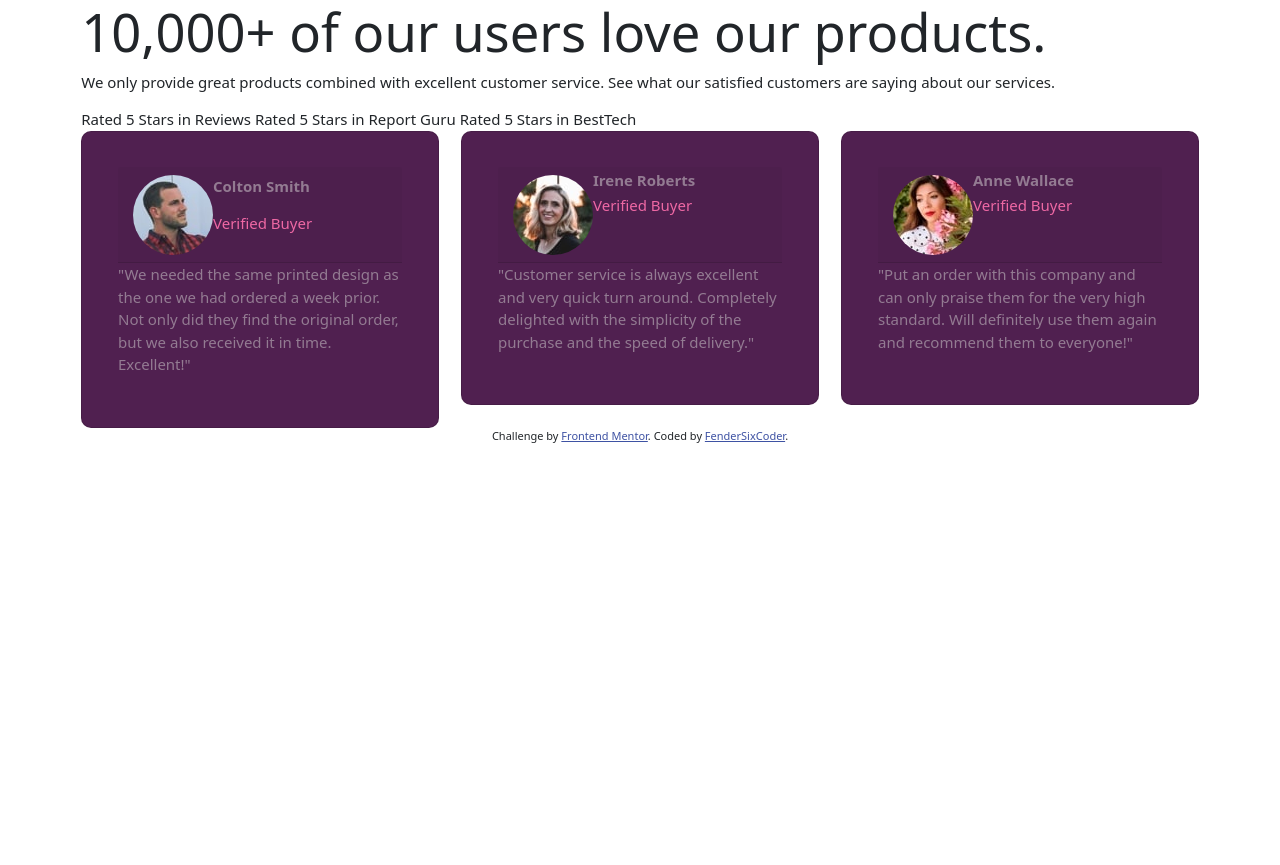
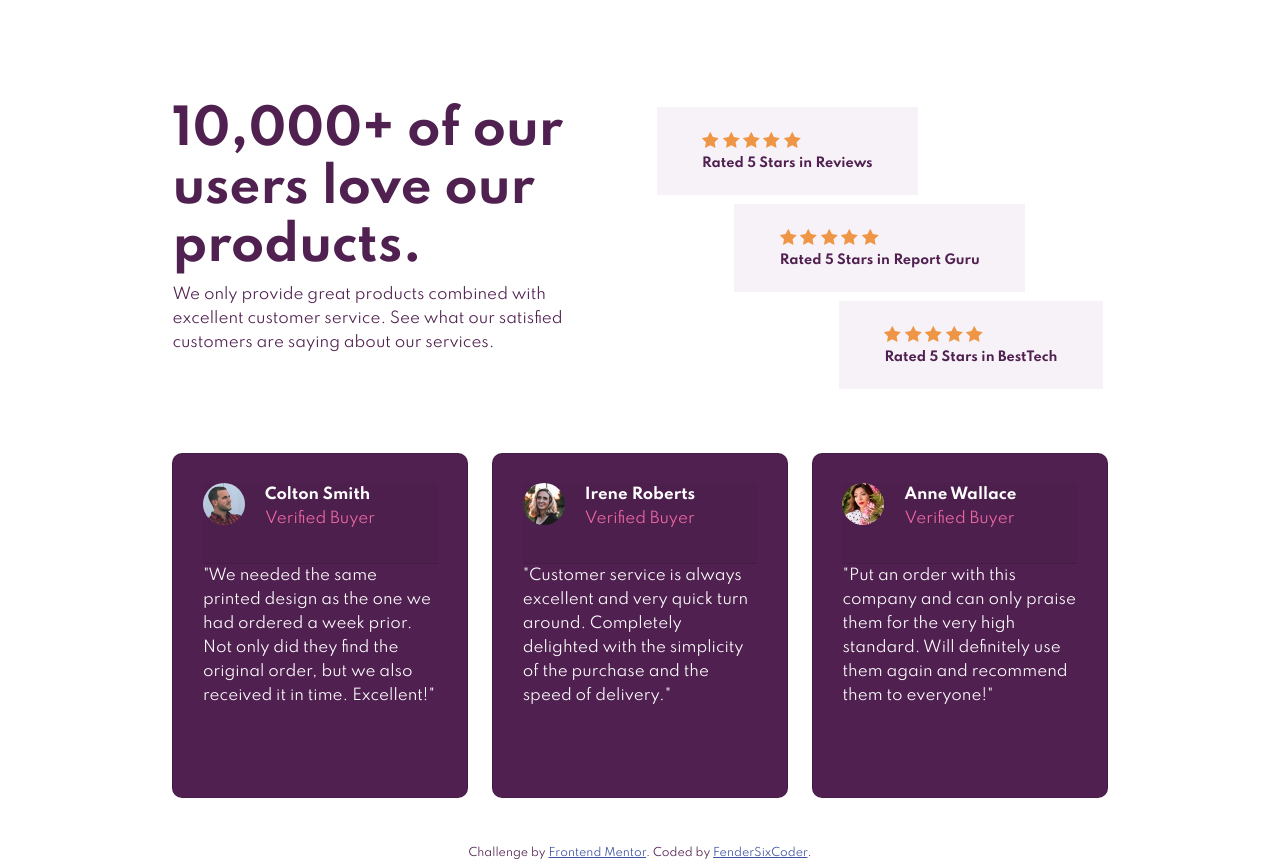
Before and after one commit to FenderSix/social-proof-section, a plain HTML site: page index.html in a window 1280 px wide. Before the commit the page ends 800 px from the top, so only its background shows below. Drawn offline with nearby package versions, Linux system fonts and the light colour scheme.

Commit message:
Style rating boxes and other elements to match design.

```diff
--- a/css/styles.css
+++ b/css/styles.css
@@ -1,74 +1,118 @@
 /* Global Styles */
 * {
+  font-family: 'Spartan', sans-serif;
   margin: 0;
   padding: 0;
   box-sizing: border-box;
 }
 
 html {
-  font-family: 'Spartan', sans-serif;
+
+}
+
+body {
+  background-image: url(../images/bg-pattern-top-desktop.svg) top right no-repeat;
   font-size: 15px;
-  color: #511f50; /* fallback color */
+  line-height: 1.5rem;
+  color: #511f50;
+  /* fallback color */
   color: hsl(300, 43%, 22%);
   text-align: left;
 }
 
-body {
-  background-color: #fff;
+h1 {
+  font-size: 3rem;
+  font-weight: 700;
 }
 
-h1 {
-  font-size: 3.5rem;
+.container {
+  padding: 8% 8%;
+}
+
+/* Title Area */
+.description {
+  max-width: 430px;
+}
+
+/* Ratings */
+.rating-box {
+  background-color: #f7f2f8;
+  /* fallback color*/
+  background-color: hsl(303, 24%, 96%);
+  color: #511f50;
+  /* fallback color */
+  color: hsl(300, 43%, 22%);
+  font-size: .8rem;
+  font-weight: 700;
+  margin: 1%;
+  padding: 20px 10%;
+}
+
+.star-group {
+  margin-right: 5%;
 }
 
 /* Quote Boxes */
 .quote-box {
-  background-color: #511f50; /* fallback color */
+  background-color: #511f50;
+  /* fallback color */
   background-color: hsl(300, 43%, 22%);
+  margin-top: 20%;
   padding: 10%;
   border-radius: 10px;
+  min-width: 255px;
+}
+
+.card-header {
+  padding: 0 0 1.5rem 0;
 }
 
 .identity {
-  padding: 0;
-  line-height: .7rem;
+  padding: 8px 0 0 0;
+  line-height: .5rem;
 }
 
 .portrait {
   border-radius: 100%;
   float: left;
+  margin-right: 20px;
+  width: 42px;
 }
 
 .person {
-  color: #caa2c8; /* fallback color */
-  color: hsl(303, 10%, 53%);
+  color: #fff;
+  /* fallback color */
+  color: hsl(0, 0%, 100%);
   font-weight: 700;
 }
 
 .verified {
-  color: #ab2260; /* fallback color */
+  color: #ab2260;
+  /* fallback color */
   color: hsl(333, 80%, 67%);
-  font-weight: 400;
 }
 
 .quote {
-  color: #f5baf5; /* fallback color */
-  color: hsl(303, 10%, 53%);
+  color: #fff;
+  /* fallback color */
+  color: hsl(0, 0%, 100%);
+  margin-bottom: 0;
 }
-
 
 /* Attribution */
 .attribution {
   font-size: 11px;
   text-align: center;
 }
+
 .attribution a {
-  color: #3e4870; /* Fallback color */
+  color: #3e4870;
+  /* Fallback color */
   color: hsl(228, 45%, 44%);
 }
 
 /* Media Queries */
-/* @media (max-width: 980px) {
+/* @media (max-width: 375px) {
   .firstBox {
     border-radius: 1rem 1rem 0 0;
   }
--- a/index.html
+++ b/index.html
@@ -24,28 +24,63 @@
 
 <body>
   <div class="container">
+    <div class="row">
+
+      <div class="col-md-6 col-sm">
+
 
         <div class="intro-copy">
           <h1>10,000+ of our users love our products.</h1>
 
-      <p>We only provide great products combined with excellent customer service.
+          <p class="description">We only provide great products combined with excellent customer service.
             See what our satisfied customers are saying about our services.</p>
         </div>
+      </div>
+      <div class="col-md-6 col-sm">
+        <div class="ratings d-flex flex-column">
+          <div class="rating-box align-self-start">
+            <div class="star-group">
 
-    <div class="ratings">
+
+            <img src="images/icon-star.svg" alt="star">
+            <img src="images/icon-star.svg" alt="star">
+            <img src="images/icon-star.svg" alt="star">
+            <img src="images/icon-star.svg" alt="star">
+            <img src="images/icon-star.svg" alt="star"></div>
             Rated 5 Stars in Reviews
+          </div>
+          <div class="rating-box align-self-center">
+            <div class="star-group">
+            <img src="images/icon-star.svg" alt="star">
+            <img src="images/icon-star.svg" alt="star">
+            <img src="images/icon-star.svg" alt="star">
+            <img src="images/icon-star.svg" alt="star">
+            <img src="images/icon-star.svg" alt="star"></div>
             Rated 5 Stars in Report Guru
+          </div>
+          <div class="rating-box align-self-end">
+            <div class="star-group">
+            <img src="images/icon-star.svg" alt="star">
+            <img src="images/icon-star.svg" alt="star">
+            <img src="images/icon-star.svg" alt="star">
+            <img src="images/icon-star.svg" alt="star">
+            <img src="images/icon-star.svg" alt="star"></div>
             Rated 5 Stars in BestTech
           </div>
 
+        </div>
+      </div>
+    </div>
     <div class="row">
 
       <div class="col-md-4 col-sm">
-        <div class="quote-box card">
+        <div class="quote-box card h-100">
           <div class="card-header">
             <img class="portrait" src="images/image-colton.jpg" alt="Portrait">
+            <div class="identity">
               <p class="person">Colton Smith</p>
               <p class="verified">Verified Buyer</p>
+            </div>
           </div>
           <p class="quote">
             "We needed the same printed design as the one we had ordered a week prior.
@@ -56,7 +91,7 @@
 
 
       <div class="col-md-4 col-sm">
-        <div class="quote-box card">
+        <div class="quote-box card h-100">
           <div class="card-header">
             <img class="portrait" src="images/image-irene.jpg" alt="Portrait">
             <div class="identity">
@@ -71,10 +106,11 @@
       </div>
 
       <div class="col-md-4 col-sm">
-        <div class="quote-box card">
+        <div class="quote-box card h-100">
           <div class="card-header">
             <img class="portrait" src="images/image-anne.jpg" alt="Portrait">
-            <div class="identity"><p class="person">Anne Wallace</p>
+            <div class="identity">
+              <p class="person">Anne Wallace</p>
               <p class="verified">Verified Buyer</p>
             </div>
           </div>
```
Lines whose indentation alone changed are shown as unchanged.
